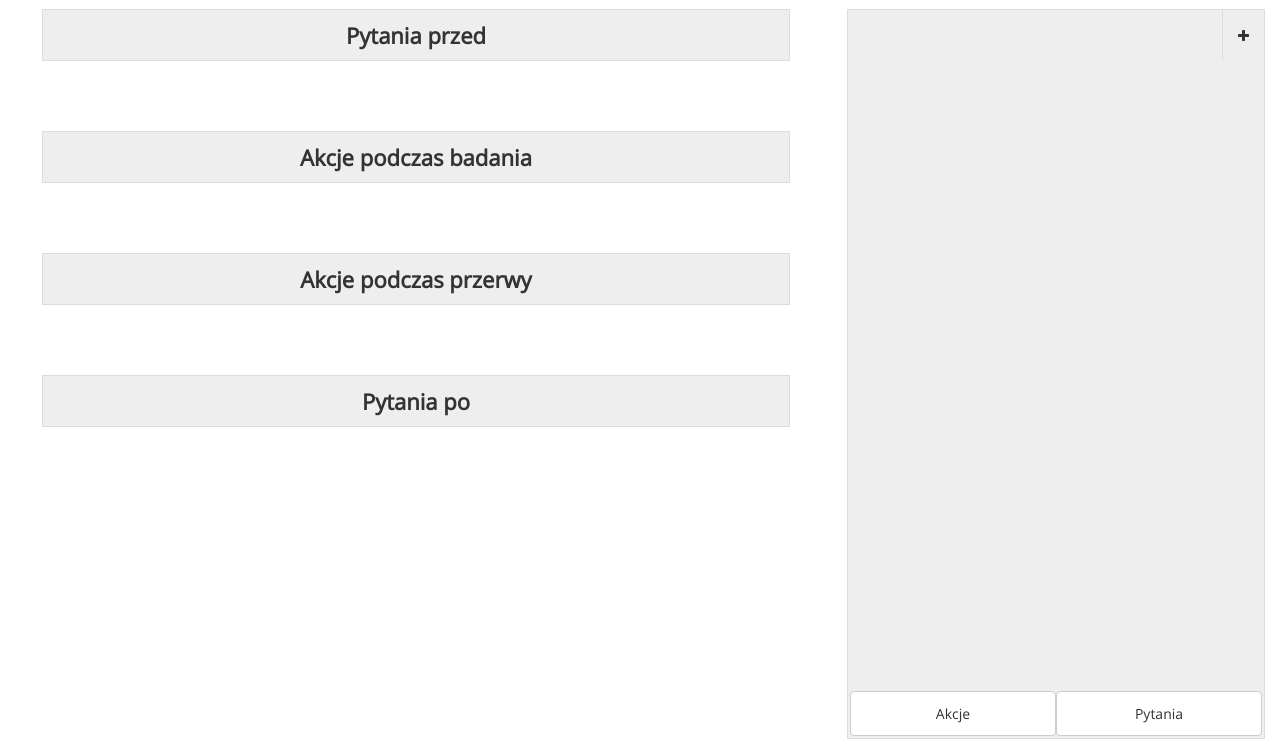
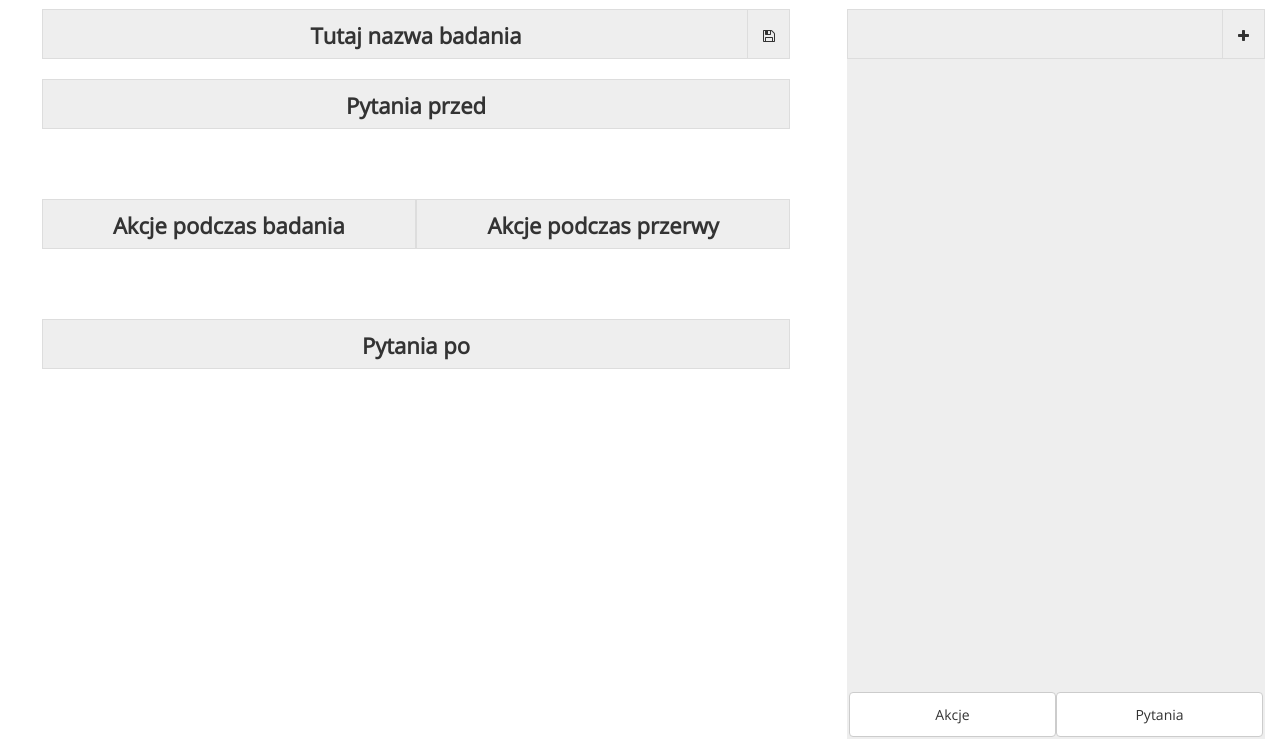
Before and after one commit to cnk-nubz/NUBZ, a Django app: page /nowy-eksperyment/ in a window 1280 px wide. Shown: the part 51-800 px from the top of the page. Run offline with Django 3.2, Linux system fonts and the light colour scheme; some libraries are stand-ins or nearby versions.

Commit message:
[T87] Added working page

```diff
--- a/www/cnk/strona/static/css/newExperimentPage.css
+++ b/www/cnk/strona/static/css/newExperimentPage.css
@@ -1,3 +1,4 @@
+/* Two columns layout */
 #container {
   padding-top: 50px;
   width: 100%;
@@ -13,26 +14,12 @@
   overflow-y: scroll;
 }
 
-.questionsBefore,
-.questionsAfter,
-.experimentActions,
-.breakActions {
-  padding: 10px 5%;
-  margin-bottom: 50px;
-}
-
-.questionsBefore > div,
-.questionsAfter > div,
-.experimentActions > div,
-.breakActions > div,
-.chooseList > div {
-  background: #eee;
-  border: 1px solid #ddd;
-}
+/* dem looks classes */
 
 .myHeader {
   height: 50px;
   line-height: 50px;
+  border: 1px solid #ddd;
   font-size: 22px;
   font-weight: 600;
 }
@@ -43,37 +30,65 @@
   font-size: 22px;
 }
 
-.experimentActions .myHeader,
-.breakActions .myHeader,
-.chooseList .myFooter {
-  display: table;
-  table-layout: fixed;
-  width: 100%;
-}
-
-.chooseList .myFooter {
-  border-collapse: separate;
-  border-spacing: 2px;
-}
-
-.experimentActions .myHeader > div,
-.breakActions .myHeader > div,
-.chooseList .myFooter > button {
-  display: table-cell;
-  width: 50%;
-  height: 45px;
-}
-
-.chooseList .myFooter > div:hover {
-  background: #ccc;
+.addElement {
+  position: absolute;
+  top: 0px;
+  right: 0px;
+  bottom: 0px;
+  font-size: 14px;
+  line-height: 51px;
+  width: 42px;
+  border-left: 1px solid #ddd;
   cursor: pointer;
 }
 
-.experimentActions .myHeader > div:first-child
-.breakActions .myHeader > div:first-child {
-  border-right: 1px solid #ddd;
+.addElement:hover {
+  background: #ccc;
+  border: 1px solid #bbb;
 }
 
+/* positions of tables */
+.questionsBefore {
+  padding: 10px 5%;
+  margin-bottom: 50px;
+}
+
+.experimentActions {
+  padding: 10px 0px 10px 5%;
+  margin-bottom: 50px;
+}
+
+.breakActions {
+  padding: 10px 5% 10px 0px;
+  margin-bottom: 50px;
+}
+
+.questionsAfter {
+  clear: both;
+  padding: 10px 5%;
+  margin-bottom: 50px;
+}
+
+.experimentTitle {
+  padding: 10px 5%;
+}
+
+.experimentTitle .myHeader {
+  position: relative;
+  background: #eee;
+  width: 100%;
+  height: 50px;
+}
+
+.questionsBefore > div,
+.questionsAfter > div,
+.chooseList > div,
+.experimentActions > div,
+.breakActions > div {
+  background: #eee;
+}
+
+/* positioning chooseList */
 .chooseList {
   float: right;
   width: 35%;
@@ -104,71 +119,34 @@
 
 .chooseList .myFooter {
   position: absolute;
+  display: table;
+  table-layout: fixed;
+  width: 100%;
   bottom: 0px;
   left: 0px;
   right: 0px;
+  border-collapse: separate;
+  border-spacing: 2px;
 }
 
-table.myTable {
-  width: 100%;
-  table-layout: fixed;
-  margin-top: 1px;
-}
-
-table.myTable > tbody > tr {
-  height: 42px;
-  background: #fff;
-}
-
-table.myTable > tbody > tr > td {
-  /*border: 1px solid #ddd;*/
-  padding-left: 8px;
-  padding-right: 8px;
+.chooseList .myFooter > div:hover {
+  background: #ccc;
   cursor: pointer;
 }
 
-table.myTable > tbody > tr {
-  border: 1px solid #ddd;
+.experimentActions .myHeader > div,
+.chooseList .myFooter > button {
+  display: table-cell;
+  width: 50%;
+  height: 45px;
 }
 
-table.myTable > tbody > tr > td:hover {
-  background: #ddd;
-  /*border: 1px solid #ccc;*/
+.actions .experimentActions {
+  width: 50%;
+  float: left;
 }
 
-table.myTable > tbody > tr > td > div:first-child {
-  white-space: nowrap;
-  overflow-x: hidden;
+.actions .breakActions {
+  width: 50%;
+  float: right;
 }
-
-table.myTable > tbody > tr > td:not(:last-child):not(:first-child) {
-  width: 100px;
-}
-
-table.myTable > tbody > tr > td:last-child {
-  padding: 0px;
-  width: 15px;
-}
-
-:not(.chooseList) table.myTable > tbody > tr > td:last-child {
-  padding-right: 10px;
-  padding-left: 10px;
-  width: 35px;
-}
-
-.addElement {
-  position: absolute;
-  top: 0px;
-  right: 0px;
-  bottom: 0px;
-  font-size: 14px;
-  line-height: 51px;
-  width: 42px;
-  border-left: 1px solid #ddd;
-  cursor: pointer;
-}
-
-.addElement:hover {
-  background: #ccc;
-  border: 1px solid #bbb;
-}
--- a/www/cnk/strona/static/css/questionsList.css
+++ /dev/null
@@ -1,21 +0,0 @@
-#questionsListTable {
-  padding: 5px 2px 5px 2px;
-  table-layout:fixed;
-}
-
-#questionsListTable tr {
-  cursor: pointer;
-}
-
-.questionNameCell {
-  width: 70%;
-  white-space: nowrap;
-}
-
-.questionBadgeCell {
-  width: 30%;
-}
-
-.questionBadge {
-  text-align: center;
-}
--- a/www/cnk/strona/templates/newExperimentPage.html
+++ b/www/cnk/strona/templates/newExperimentPage.html
@@ -2,11 +2,6 @@
 {% load compress %}
 {% load staticfiles %}
 {% block init %}
-  {% compress js %}
-  <script type="text/coffeescript">
-
-  </script>
-  {% endcompress %}
 {% endblock %}
 {% block script %}
   <script src="{% static "include/js/jquery.min.js" %}"></script>
@@ -26,7 +21,7 @@
   <link href="{% static "include/css/bootstrap.min.css" %}" rel="stylesheet" />
   <link href="{% static "include/css/bootstrap-dialog.css" %}" rel="stylesheet" />
   <link href="{% static "css/newExperimentPage.css" %}" rel="stylesheet" />
-  <link href="{% static "css/questionsList.css" %}" rel="stylesheet" />
+  <link href="{% static "css/questionsActionsTable.css" %}" rel="stylesheet" />
 {% endblock %}
 {% block includes %}
   {% compress js %}
@@ -60,6 +55,13 @@
 {% block content %}
 <div id="container">
   <div id="experiment">
+    <div class="experimentTitle">
+      <div class="myHeader">
+        <span>Tutaj nazwa badania</span>
+        <div class="addElement"><i class="fa fa-floppy-o"></i></div>
+      </div>
+    </div>
+
     <div class="questionsBefore">
       <div>
         <div class="myHeader">Pytania przed</div>
@@ -67,6 +69,7 @@
       </div>
     </div>
 
+    <div class="actions">
       <div class="experimentActions">
         <div>
           <div class="myHeader">
@@ -84,6 +87,7 @@
           <div class="middle"></div>
         </div>
       </div>
+    </div>
 
     <div class="questionsAfter">
       <div>
@@ -91,6 +95,7 @@
         <div class="middle"></div>
       </div>
     </div>
+
   </div>
 
   <div class="chooseList">
--- a/www/cnk/strona/templates/questionActionList/list.html
+++ b/www/cnk/strona/templates/questionActionList/list.html
@@ -1,3 +1,3 @@
-<table class="myTable">
+<table class="questionsActionsTable">
 <tbody></tbody>
 </table>
--- a/www/cnk/strona/urls.py
+++ b/www/cnk/strona/urls.py
@@ -28,5 +28,7 @@ urlpatterns = [
     url(r'setSimpleQuestion/$', views.setSimpleQuestion, name='setSimpleQuestion'),
     url(r'setMultipleChoiceQuestion/$', views.setMultipleChoiceQuestion, name='setMultipleChoiceQuestion'),
     url(r'setSortQuestion/$', views.setSortQuestion, name='setSortQuestion'),
-    url(r'setAction/$', views.setAction, name='setAction')
+    url(r'setAction/$', views.setAction, name='setAction'),
+    #experiment
+    url(r'saveExperiment/$', views.saveExperiment, name='saveExperiment')
 ]
--- a/www/cnk/strona/views.py
+++ b/www/cnk/strona/views.py
@@ -69,7 +69,6 @@ def _getExhibits():
 	tc = ThriftCommunicator()
 	result = tc.getExhibits()
 	if not result:
-		print >>sys.stderr, "kurde xxxxxxxxxxxxxxxxx2"
 		return None
 
 	exhibitDict = {}
@@ -304,45 +303,75 @@ class QuestionType(Enum):
 def setSimpleQuestion(request):
     data = json.loads(request.POST.get("jsonData"))
     tc = ThriftCommunicator()
-    simpleQuestion = tc.createSimpleQuestion(data)
-    data = {
-        'type': QuestionType.SIMPLE.value,
-        'questionId': simpleQuestion.questionId,
-        'name': simpleQuestion.name,
-        'question': simpleQuestion.question,
-        'answerType': simpleQuestion.answerType
-    }
-    return JsonResponse(data)
+    try:
+        simpleQuestion = tc.createSimpleQuestion(data)
+        result = {
+            'success': True,
+            'type': QuestionType.SIMPLE.value,
+            'questionId': simpleQuestion.questionId,
+            'name': simpleQuestion.name,
+            'question': simpleQuestion.question,
+            'answerType': simpleQuestion.answerType
+        }
+    except Exception as ex:
+        result = {
+            'success': False,
+            'message': str(ex)
+        }
+    return JsonResponse(result)
 
 def setMultipleChoiceQuestion(request):
     data = json.loads(request.POST.get("jsonData"))
     tc = ThriftCommunicator()
-    multipleChoiceQuestion = tc.createMultipleChoiceQuestion(data)
-    data = {
-        'type': QuestionType.MULTIPLE.value,
-        'questionId': multipleChoiceQuestion.questionId,
-        'name': multipleChoiceQuestion.name,
-        'question': multipleChoiceQuestion.question,
-        'options': [o.text for o in multipleChoiceQuestion.options]
-    }
-    return JsonResponse(data)
+    try:
+        multipleChoiceQuestion = tc.createMultipleChoiceQuestion(data)
+        result = {
+            'success': True,
+            'type': QuestionType.MULTIPLE.value,
+            'questionId': multipleChoiceQuestion.questionId,
+            'name': multipleChoiceQuestion.name,
+            'question': multipleChoiceQuestion.question,
+            'options': [o.text for o in multipleChoiceQuestion.options]
+        }
+    except Exception as ex:
+        result = {
+            'success': False,
+            'message': str(ex)
+        }
+    return JsonResponse(result)
 
 def setSortQuestion(request):
-    data = {
-        'type': QuestionType.SORT.value,
-        'questionId': 123,
-        'name': 'BACKEND W TYLE',
-        'question': 'BACKEND W TYLE?',
-        'options': ['tak', 'oczywiscie', 'jeszcze jak']
+    data = json.loads(request.POST.get("jsonData"))
+    #TODO
+    result = {
+        'success': False,
+		'message': "TODO"
     }
-    return JsonResponse(data)
+    return JsonResponse(result)
 
 def setAction(request):
     data = json.loads(request.POST.get("jsonData"))
     tc = ThriftCommunicator()
-    action = tc.createAction(data)
-    data = {
-        'actionId': action.actionId,
-        'text': action.text
+    try:
+    	action = tc.createAction(data)
+        result = {
+            'success': True,
+            'actionId': action.actionId,
+            'text': action.text
+        }
+
+    except Exception as ex:
+        result = {
+            'success': False,
+            'message': str(ex)
+        }
+    return JsonResponse(result)
+
+def saveExperiment(request):
+    data = json.loads(request.POST.get("jsonData"))
+    # TODO
+    result = {
+        'success': False,
+		'message': "TODO"
     }
-    return JsonResponse(data)
+    return JsonResponse(result)
```
Also changed, not shown: www/cnk/strona/ThriftCommunicator.py (+5 -8 lines), www/cnk/strona/static/css/questionsActionsTable.css (added, +47 -0 lines), 10 other files. Lines whose indentation alone changed are shown as unchanged.
